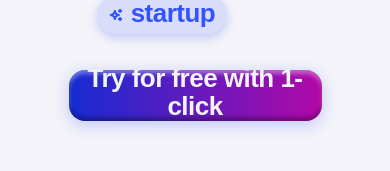
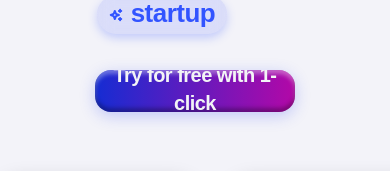
Before and after one commit to ssidikov/degaus, a Next.js app: page / in a window 390 px wide. Shown: the part 354-525 px from the top of the page. Built offline with nearby package versions, Linux system fonts and the light colour scheme; no server answers; a web font is replaced by a local one.

Commit message:
feat: add HeroSection component with hero content, video cards, and trusted brands.

```diff
--- a/components/sections/HeroSection.tsx
+++ b/components/sections/HeroSection.tsx
@@ -59,7 +59,7 @@ export default function HeroSection() {
                   stiffness: 300,
                   damping: 20,
                 }}
-                className='relative w-[253px] h-[51px] px-[18px] text-[26px] font-bold text-gray-100 leading-7 tracking-[-0.52px] rounded-2xl shadow-[0px_4px_15px_0px_rgba(46,71,249,0.25),inset_0px_-4px_4px_0px_rgba(0,0,0,0.3),inset_0px_4px_4px_0px_rgba(255,255,255,0.35)] flex items-center justify-center pb-[7px] cursor-pointer overflow-hidden group'>
+                className='relative w-[200px] sm:w-[220px] lg:w-[253px] h-[42px] sm:h-[46px] lg:h-[51px] px-[14px] sm:px-[16px] lg:px-[18px] text-[20px] sm:text-[22px] lg:text-[26px] font-bold text-gray-100 leading-7 tracking-[-0.52px] rounded-2xl shadow-[0px_4px_15px_0px_rgba(46,71,249,0.25),inset_0px_-4px_4px_0px_rgba(0,0,0,0.3),inset_0px_4px_4px_0px_rgba(255,255,255,0.35)] flex items-center justify-center pb-[5px] sm:pb-[6px] lg:pb-[7px] cursor-pointer overflow-hidden group'>
                 {/* Animated gradient background */}
                 <motion.div
                   className='absolute inset-0 bg-linear-to-r from-[#152CD3] to-[#B308A7] -z-10'
```
